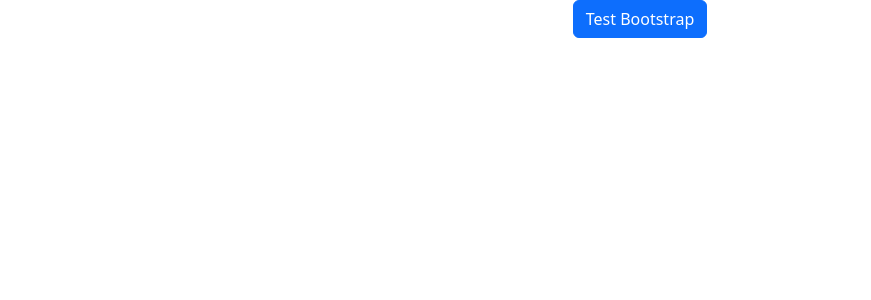
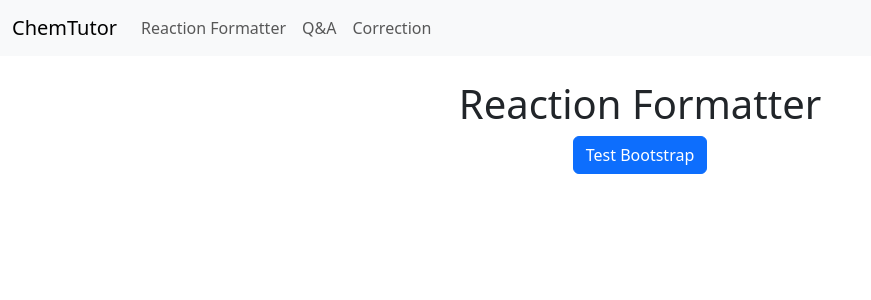
Before and after one commit to AhmedYassineSablaoui/ChemTutor, a React (Create React App) app in the folder frontend/: page /formatter in a window 1280 px wide. Before the commit this address had no page. Shown: the top 300 px of the page, without its empty margins (0-871 px from the left). Built offline with nearby package versions, Linux system fonts and the light colour scheme.

Commit message:
Added navbar component

```diff
--- a/frontend/src/App.js
+++ b/frontend/src/App.js
@@ -1,29 +1,59 @@
 import logo from './logo.svg';
 import './App.css';
 import { BrowserRouter, Routes, Route } from 'react-router-dom';
-function Home() { return <h1>Home</h1>; }
+import { useEffect, useState } from 'react';
+import { healthCheck } from './api';
+import Navbar from './components/Navbar';
+
 function About() { return <h1>About ChemTutor</h1>; }
 function Login() { return <h1>Login</h1>; }
 function Register() { return <h1>Register</h1>; }
-function Dashboard() { return <h1>Dashboard</h1>; }
-function Profile() { return <h1>Profile</h1>; }
-function Settings() { return <h1>Settings</h1>; }
+function Correction() { return <h1>Correction</h1>; }
+function QandA() { return <h1>Q&A</h1>; }
+function ReactionFormatter() { return <h1>Reaction Formatter</h1>; }
 function Logout() { return <h1>Logout</h1>; }
+
+function Home() {
+  const [status, setStatus] = useState('');
+  const [error, setError] = useState('');
+
+  useEffect(() => {
+    healthCheck()
+      .then(data => {
+        setStatus(data.status);
+        setError('');
+      })
+      .catch(err => {
+        setError('Failed to connect to API');
+        setStatus('');
+      });
+  }, []);
+
+  return (
+    <div>
+      <h1>Home - API Status: {status || 'Loading...'}</h1>
+      {error && <p className="text-danger">{error}</p>}
+    </div>
+  );
+}
 
 function App() {
   return (
     <div className="App">
+      <Navbar />
+      <div className="container mt-4">
         <Routes>
           <Route path='/' element={<Home />} />
           <Route path="/about" element={<About />} />
           <Route path='/login' element={<Login />} />
           <Route path='/register' element={<Register />} />
-        <Route path='/dashboard' element={<Dashboard />} />
-        <Route path='/profile' element={<Profile />} />
-        <Route path='/settings' element={<Settings />} />
+          <Route path='/formatter' element={<ReactionFormatter />} />
+          <Route path='/qa' element={<QandA />} />
+          <Route path='/correction' element={<Correction />} />
           <Route path='/logout' element={<Logout />} />
         </Routes>
         <button className="btn btn-primary">Test Bootstrap</button>
+      </div>
     </div>
   );
 }
--- /dev/null
+++ b/frontend/src/api.js
@@ -0,0 +1,16 @@
+import axios from 'axios';
+
+const api = axios.create({
+  baseURL: 'http://localhost:8000/api/',  // Points to Django
+  timeout: 5000, // 5 second timeout
+});
+
+export const healthCheck = async () => {
+  try {
+    const response = await api.get('health/');
+    return response.data;
+  } catch (error) {
+    console.error('Health check failed:', error);
+    throw error;
+  }
+};
--- /dev/null
+++ b/frontend/src/components/Navbar.js
@@ -0,0 +1,21 @@
+import React from 'react';
+import { Link } from 'react-router-dom';
+
+const Navbar = () => {
+  return (
+    <nav className="navbar navbar-expand-lg navbar-light bg-light">
+      <div className="container-fluid">
+        <Link className="navbar-brand" to="/">ChemTutor</Link>
+        <div className="collapse navbar-collapse">
+          <ul className="navbar-nav me-auto">
+            <li className="nav-item"><Link className="nav-link" to="/formatter">Reaction Formatter</Link></li>
+            <li className="nav-item"><Link className="nav-link" to="/qa">Q&A</Link></li>
+            <li className="nav-item"><Link className="nav-link" to="/correction">Correction</Link></li>
+          </ul>
+        </div>
+      </div>
+    </nav>
+  );
+};
+
+export default Navbar;
```
Lines whose indentation alone changed are shown as unchanged.
